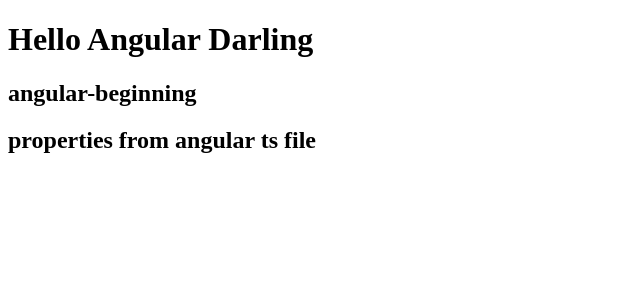
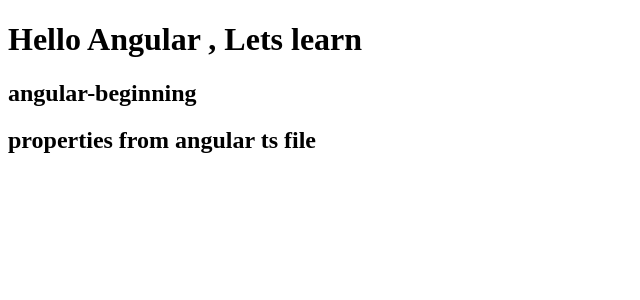
Before and after one commit to Danish895/Angular-Training, an Angular app in the folder angular-beginning/: page / in a window 1280 px wide. Shown: the top 300 px of the page, without its empty margins (0-640 px from the left). Built offline with nearby package versions, Linux system fonts and the light colour scheme.

Commit message:
Initial commit

```diff
--- a/angular-beginning/src/app/app.component.html
+++ b/angular-beginning/src/app/app.component.html
@@ -1,4 +1,4 @@
-<h1>Hello Angular Darling</h1>
+<h1>Hello Angular , Lets learn </h1>
 
 <h2>{{title}}</h2>
 <h2>{{namefromappcomponent}}</h2>
```
